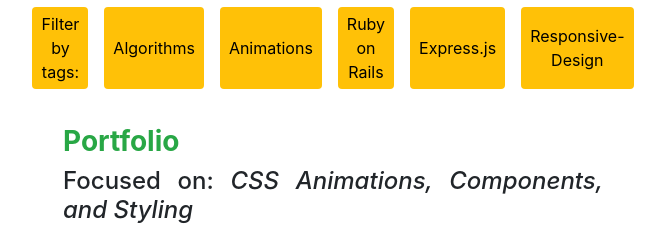
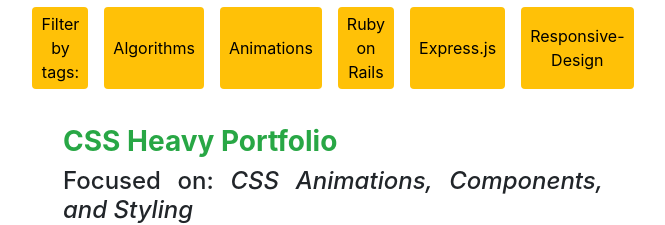
Before and after one commit to tinatimkova/my-portfolio, a React app: page /#/ in a window 1280 px wide. Shown: the part 1722-1947 px from the top of the page, without its empty margins (307-972 px from the left). Built offline with nearby package versions, Linux system fonts and the light colour scheme; some icons are missing.

Commit message:
change tags

```diff
--- a/src/data/ProjectsData.js
+++ b/src/data/ProjectsData.js
@@ -20,7 +20,7 @@ export const projects = [
   //   ]
   // },
   {
-    title: 'Portfolio',
+    title: 'CSS Heavy Portfolio',
     focus: 'CSS Animations, Components, and Styling',
     deployed: 'https://davidholyko.github.io/davidholyko.github.io-deprecated',
     repo: 'https://github.com/davidholyko/davidholyko.github.io-deprecated',
@@ -65,7 +65,7 @@ export const projects = [
     deployed: 'https://davidholyko.github.io/dko-brain-age-front-end',
     repo: 'https://github.com/davidholyko/dko-brain-age-front-end',
     video: video2,
-    tags: 'Algorithms, Ruby on Rails, PostgreSQL, Math.js, Graph.js, Handlebars.js',
+    tags: 'Algorithms, Ruby on Rails, PostgreSQL, Graph.js, Handlebars.js Animations',
     description: [
       'Game inspired by Brain Age for the Nintendo DS',
       'Implemented a Procedural Generation Algorithm that produces multiple choice logic',
```
